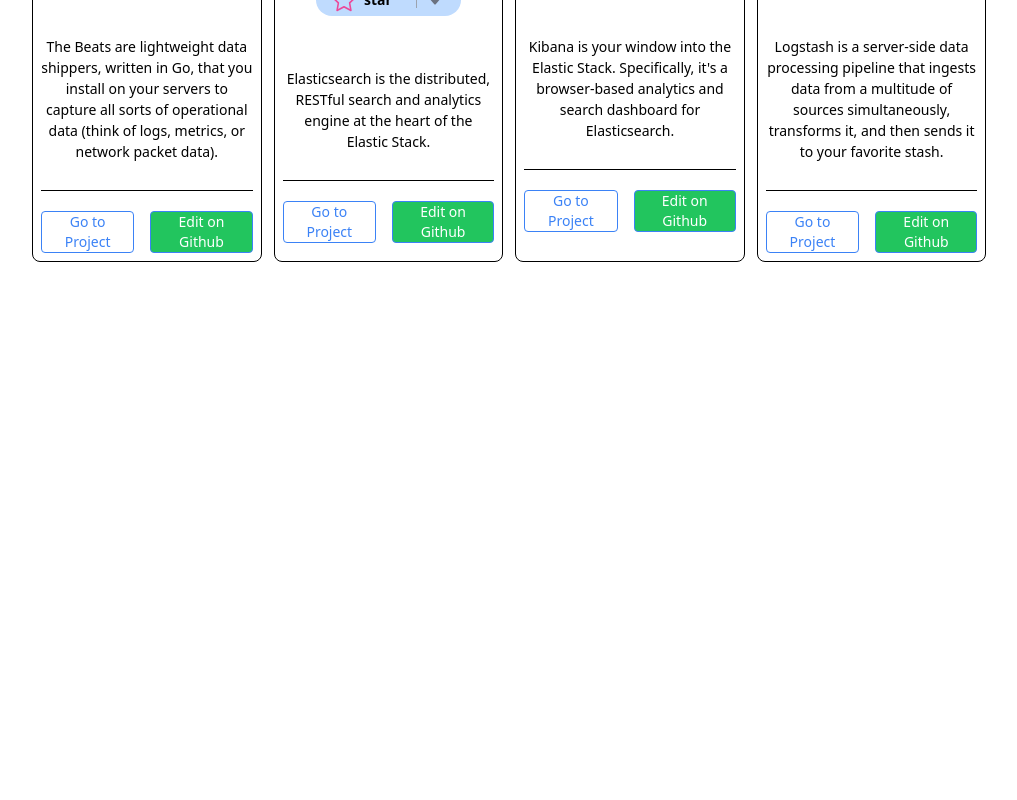
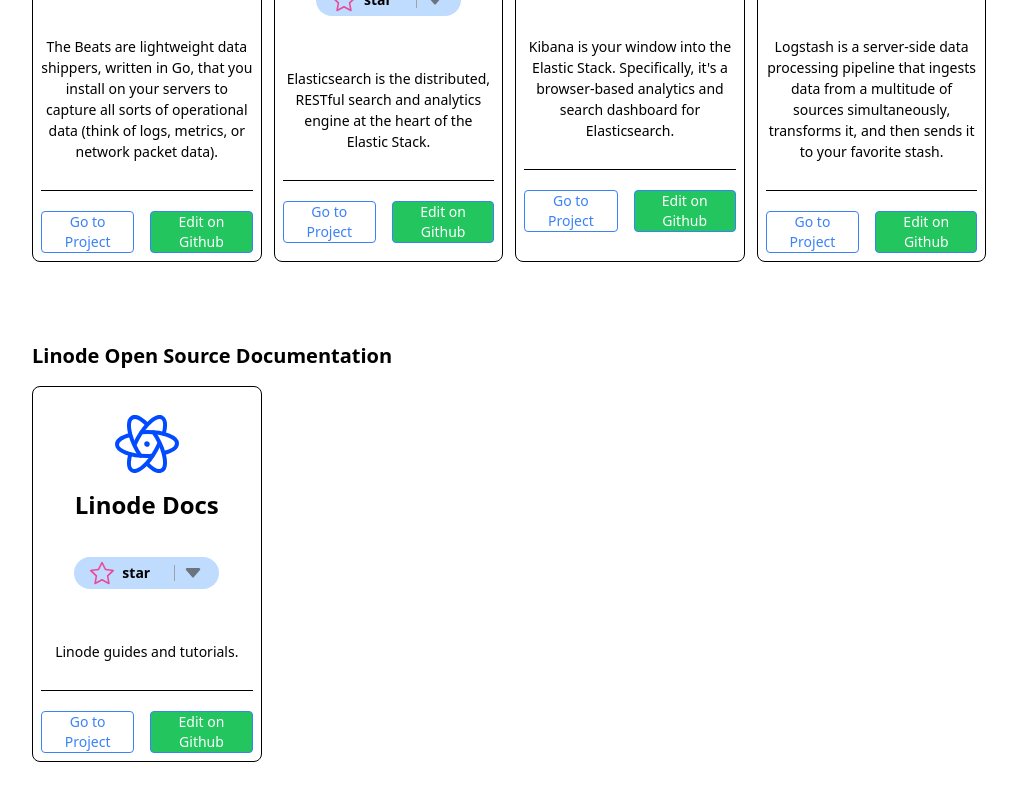
Before and after one commit to saintmalik/awesome-oss-docs, a React (Vite) app in the folder awesome-oss-docs/: page / in a window 1280 px wide. Shown: the part 3556-4356 px from the top of the page, without its empty margins (12-1029 px from the left). Before the commit the page ends 3858 px from the top, so only its background shows below. Built offline with nearby package versions, Linux system fonts and the light colour scheme.

Commit message:
added linode docs

```diff
--- a/awesome-oss-docs/src/constants/docs/index.js
+++ b/awesome-oss-docs/src/constants/docs/index.js
@@ -3,7 +3,8 @@
 import apple from "./orderByAlphabet/apple";
 import docker from "./orderByAlphabet/docker";
 import elastic from "./orderByAlphabet/elastic";
+import linode from "./orderByAlphabet/linode";
 
 
 
-export default [ airbnb, apache, apple, docker ,elastic];
+export default [ airbnb, apache, apple, docker ,elastic, linode];
--- /dev/null
+++ b/awesome-oss-docs/src/constants/docs/orderByAlphabet/linode.js
@@ -0,0 +1,14 @@
+export default {
+    title: 'Linode Open Source Documentation',
+    documentations: [
+      {
+        title: 'Linode Docs',
+        description:
+          'Linode guides and tutorials.',
+        projectUrl: 'https://www.linode.com/docs/',
+        githubUrl: 'https://github.com/linode/docs',
+
+        owner: 'Company Owned Documentation',
+      },
+    ],
+  };
```
